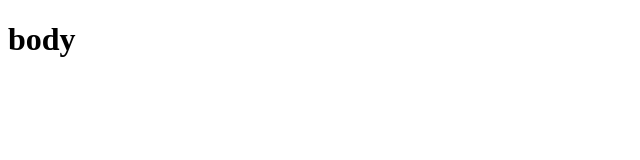
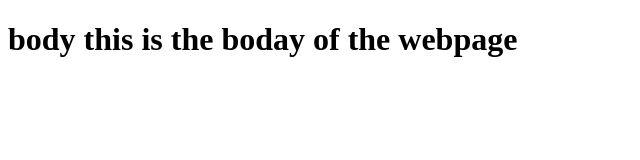
Before and after one commit to greg-cc/greg-cc.github.io, a plain HTML site: page index.html in a window 1280 px wide. Shown: the whole page, without its empty margins (0-640 px from the left). Drawn offline with Linux system fonts and the light colour scheme.

Commit message:
Update index.html

```diff
--- a/index.html
+++ b/index.html
@@ -6,6 +6,6 @@
   <title>new page Demo</title>
 </head>
 <body>
-<h1>body</h1>
+<h1>body  this is the boday of the webpage</h1>
 </body>
 </html>
```
